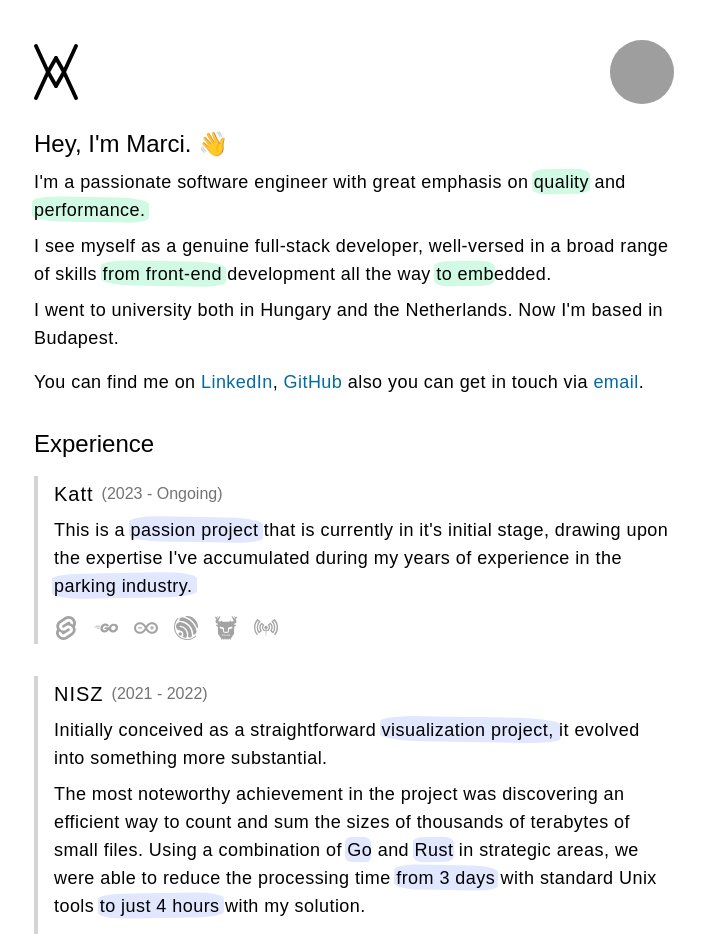
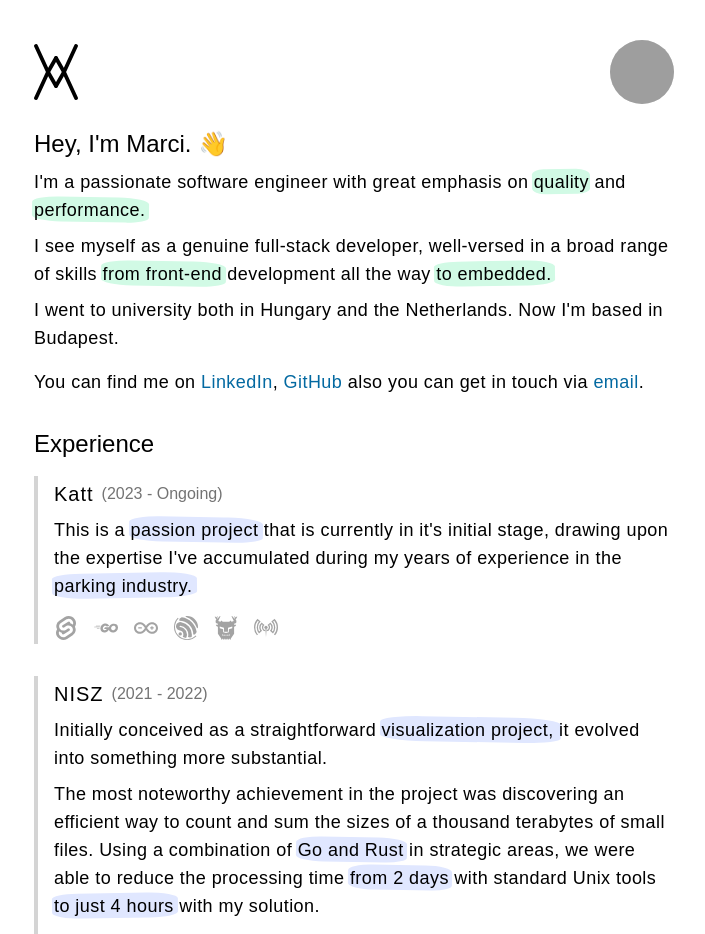
Before and after one commit to webermarci/webermarcieu, a SvelteKit app: page / in a window 1280 px wide. Shown: the top 934 px of the page, without its empty margins (286-991 px from the left). Built offline with nearby package versions, Linux system fonts and the light colour scheme; grey boxes are pictures that could not be loaded; a web font is replaced by a local one.

Commit message:
content change

```diff
--- a/src/routes/+page.svelte
+++ b/src/routes/+page.svelte
@@ -208,19 +208,15 @@
 					<p class="text-lg tracking-wide">
 						The most noteworthy achievement in the project was
 						discovering an efficient way to count and sum the sizes
-						of thousands of terabytes of small files. Using a
+						of a thousand terabytes of small files. Using a
 						combination of <span
 							class="indigo-highlight-container-left"
-							><span class="highlight">Go</span></span
-						>
-						and
-						<span class="indigo-highlight-container-right"
-							><span class="highlight">Rust</span></span
+							><span class="highlight">Go and Rust</span></span
 						>
 						in strategic areas, we were able to reduce the processing
 						time
 						<span class="indigo-highlight-container-left"
-							><span class="highlight">from 3 days</span></span
+							><span class="highlight">from 2 days</span></span
 						>
 						with standard Unix tools
 						<span class="indigo-highlight-container-right"
@@ -978,34 +974,34 @@
 
 	.quality-animation:before {
 		animation-name: highlight-animation;
-		animation-duration: 1.2s;
+		animation-duration: 0.9s;
 		animation-fill-mode: forwards;
 		animation-timing-function: ease-in-out;
-		animation-delay: 0.5s;
+		animation-delay: 0.3s;
 	}
 
 	.performance-animation:before {
 		animation-name: highlight-animation;
-		animation-duration: 1.2s;
+		animation-duration: 1s;
 		animation-fill-mode: forwards;
 		animation-timing-function: ease-in-out;
-		animation-delay: 1.8s;
+		animation-delay: 1.6s;
 	}
 
 	.frontend-animation:before {
 		animation-name: highlight-animation;
-		animation-duration: 1.2s;
+		animation-duration: 1.1s;
 		animation-fill-mode: forwards;
 		animation-timing-function: ease-in-out;
-		animation-delay: 3.1s;
+		animation-delay: 2.8s;
 	}
 
 	.embedded-animation:before {
 		animation-name: highlight-animation;
-		animation-duration: 1.2s;
+		animation-duration: 1s;
 		animation-fill-mode: forwards;
 		animation-timing-function: ease-in-out;
-		animation-delay: 4.4s;
+		animation-delay: 4s;
 	}
 
 	@keyframes highlight-animation {
```
